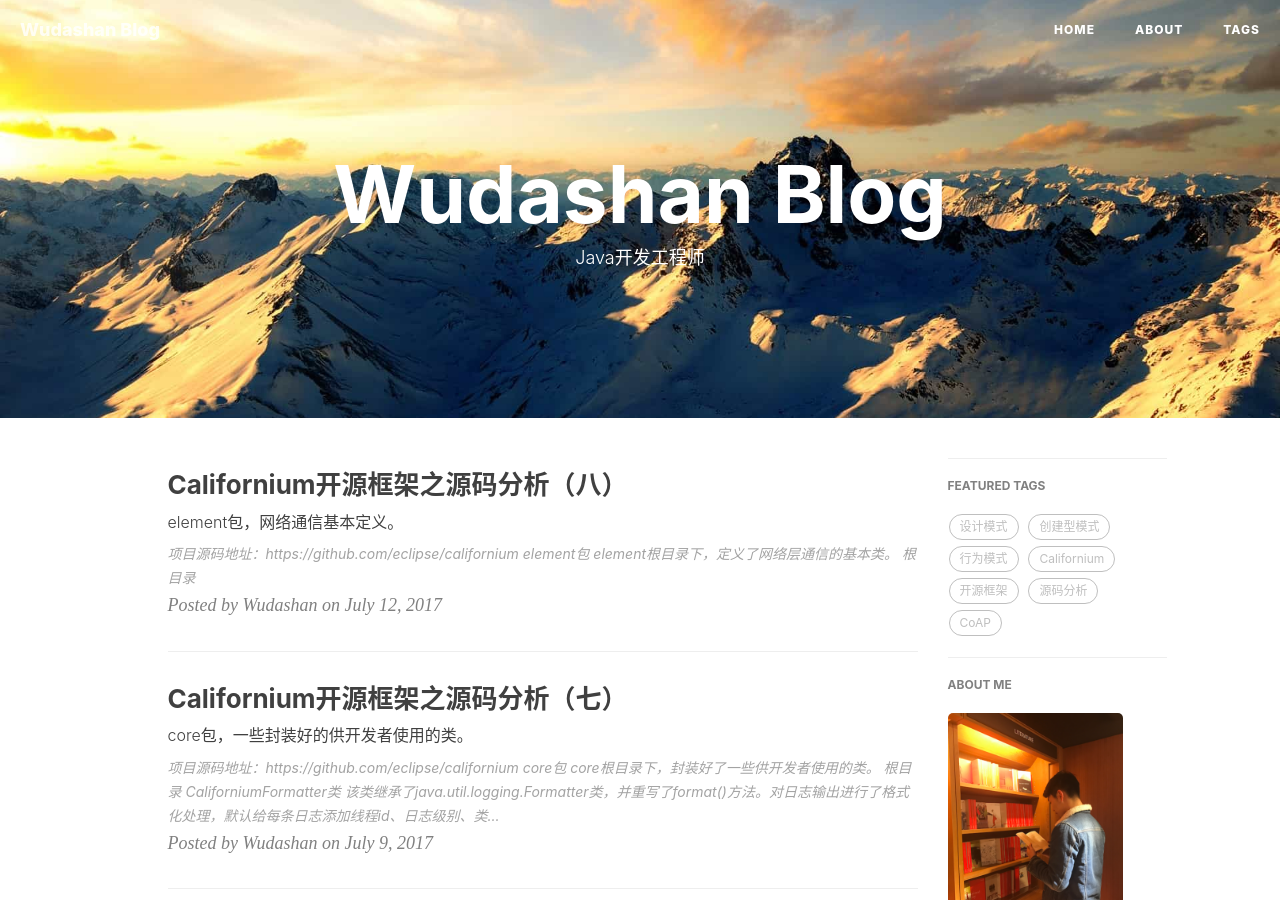
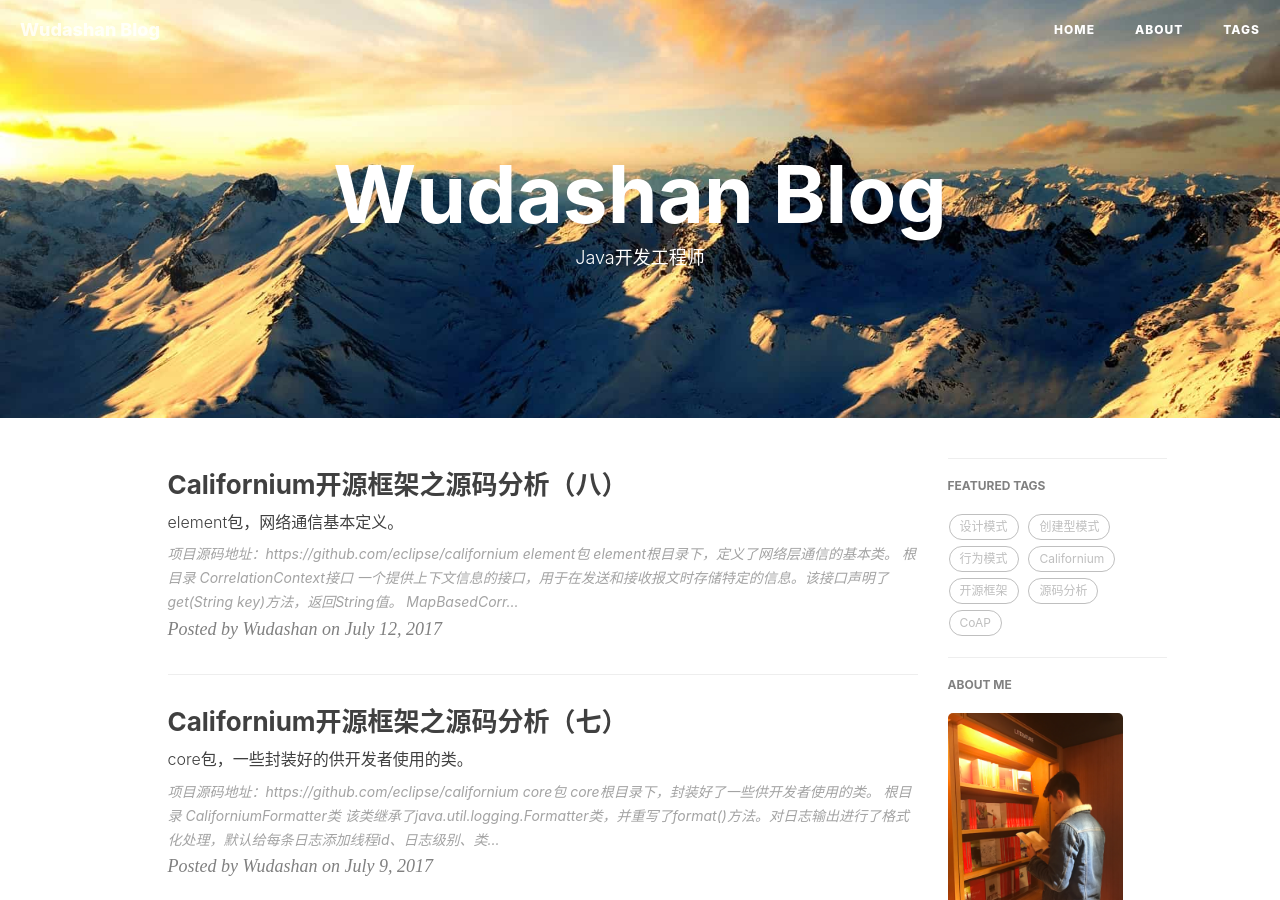
Before and after one commit to wudashan/wudashan.github.io, a Jekyll site: the page built from index.html, in a window 1280 px wide and 900 px high. Built offline with Jekyll 4.4.1, drawn with Linux system fonts in a browser that asks for light colours; nearby versions of some CDN libraries; the list of posts is cut into pages by our own code; comment, search, counter and statistics services are not loaded.

Commit message:
CorrelationContext相关

````diff
--- a/_posts/2017-07-12-Californium-Framework-Analysis-08.markdown
+++ b/_posts/2017-07-12-Californium-Framework-Analysis-08.markdown
@@ -22,3 +22,29 @@ element根目录下，定义了网络层通信的基本类。
 ![](http://o7x0ygc3f.bkt.clouddn.com/Californium%E5%BC%80%E6%BA%90%E6%A1%86%E6%9E%B6%E5%88%86%E6%9E%90/elements%E5%8C%85.png)
 
 ## 根目录
+
+### CorrelationContext接口
+
+一个提供上下文信息的接口，用于在发送和接收报文时存储特定的信息。该接口声明了`get(String key)`方法，返回String值。
+
+### MapBasedCorrelationContext类
+
+该类实现了CorrelationContext接口，内部通过一个HashMap实现信息的存储。
+
+### DtlsCorrelationContext类
+
+该类继承自MapBasedCorrelationContext类，该类包含着DTLS的特定信息。从构造方法可以看出，创建该类是就需要指定DTLS的相关信息：
+
+```
+public DtlsCorrelationContext(String sessionId, String epoch, String cipher) {
+
+    // 非空检查
+    ...
+
+    // 将三个形参传入内部HashMap中
+  put(KEY_SESSION_ID, sessionId);
+  put(KEY_EPOCH, epoch);
+  put(KEY_CIPHER, cipher);
+
+}
+```
````
